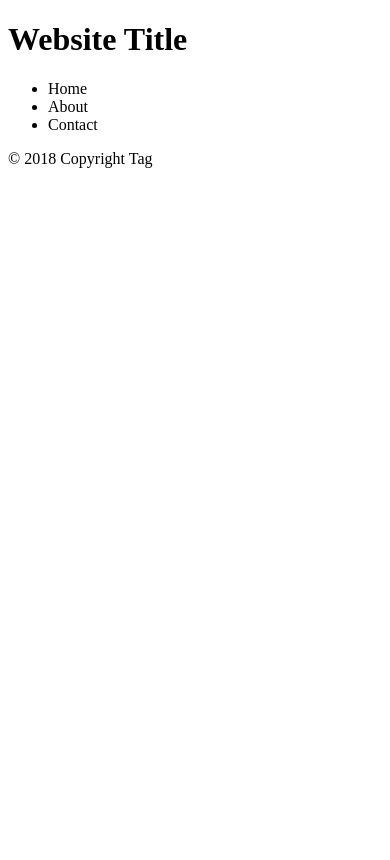
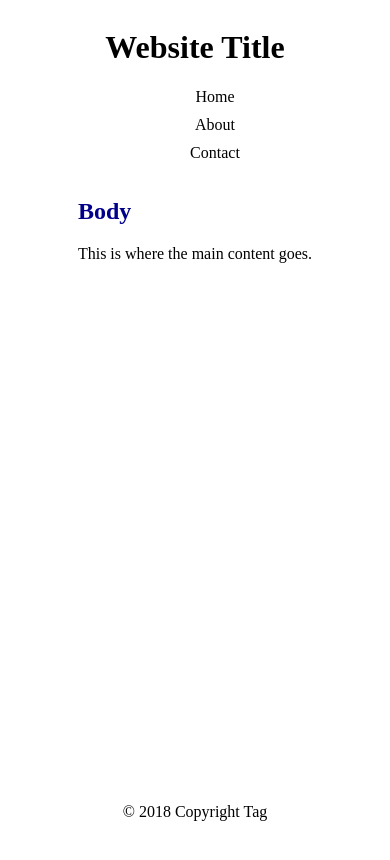
Before and after one commit to matt-r-lee/basic-website-structure, a plain HTML site: page index.html in a window 390 px wide. Drawn offline with Linux system fonts and the light colour scheme.

Commit message:
Implemented mobile first and created basic styles
Implemented mobile first, added nav bar, sticky footer, and base styles

```diff
--- a/index.html
+++ b/index.html
@@ -2,25 +2,28 @@
 <html>
 <head>
   <title>Website Title Goes Here</title>
-  <link src="stylesheet" href="style.css" >
+  <link rel="stylesheet" href="style.css" >
 </head>
 
 <body>
-  <header>
-    <h1>Website Title</h1>
-    <ul>
-      <li>Home</li>
-      <li>About</li>
-      <li>Contact</li>
-    </ul>
+  <header class="main-header">
+      <h1 class="name">Website Title</h1>
+      <ul class="main-nav">
+        <li><a href="#">Home</a></li>
+        <li><a href="#">About</a></li>
+        <li><a href="#">Contact</a></li>
+      </ul>
   </header>
 
-  <main>
+  <main class="primary-content">
+    <h2>Body</h2>
+    <p>This is where the main content goes.</p>
   </main>
+
 </body>
 
 
-<footer>
+<footer class="main-footer">
   <p>&copy; 2018 Copyright Tag </p>
 </footer>
 
--- a/style.css
+++ b/style.css
@@ -0,0 +1,67 @@
+/* --- Base Styles --- */
+body {
+  display: flex;
+  flex-direction: column;
+  min-height: 100vh;
+}
+
+ul {
+  list-style: none;
+}
+
+a {
+  text-decoration: none;
+  color: black;
+}
+
+h2 {
+  color: darkblue;
+}
+
+.primary-content {
+  flex: 1;
+  margin: auto;
+}
+
+.main-nav a{
+  display: block;
+  padding-left: 15px;
+  padding-right: 15px;
+}
+
+.main-nav li{
+  margin-top: 10px;
+  margin-bottom: 10px;
+}
+
+.main-header {
+  text-align: center;
+}
+
+.main-footer {
+  text-align: center;
+  margin-top: 15px;
+  margin-bottom: 15px;
+}
+
+
+/* --- Media Queries --- */
+@media (min-width: 769px) {
+.main-header, .main-nav {
+  display:flex
+}
+
+.main-header {
+  justify-content: space-around;
+}
+
+.main-nav {
+  justify-content: space-around;
+  align-items: center;
+}
+
+.primary-content {
+  width: 70%;
+}
+
+}
```
